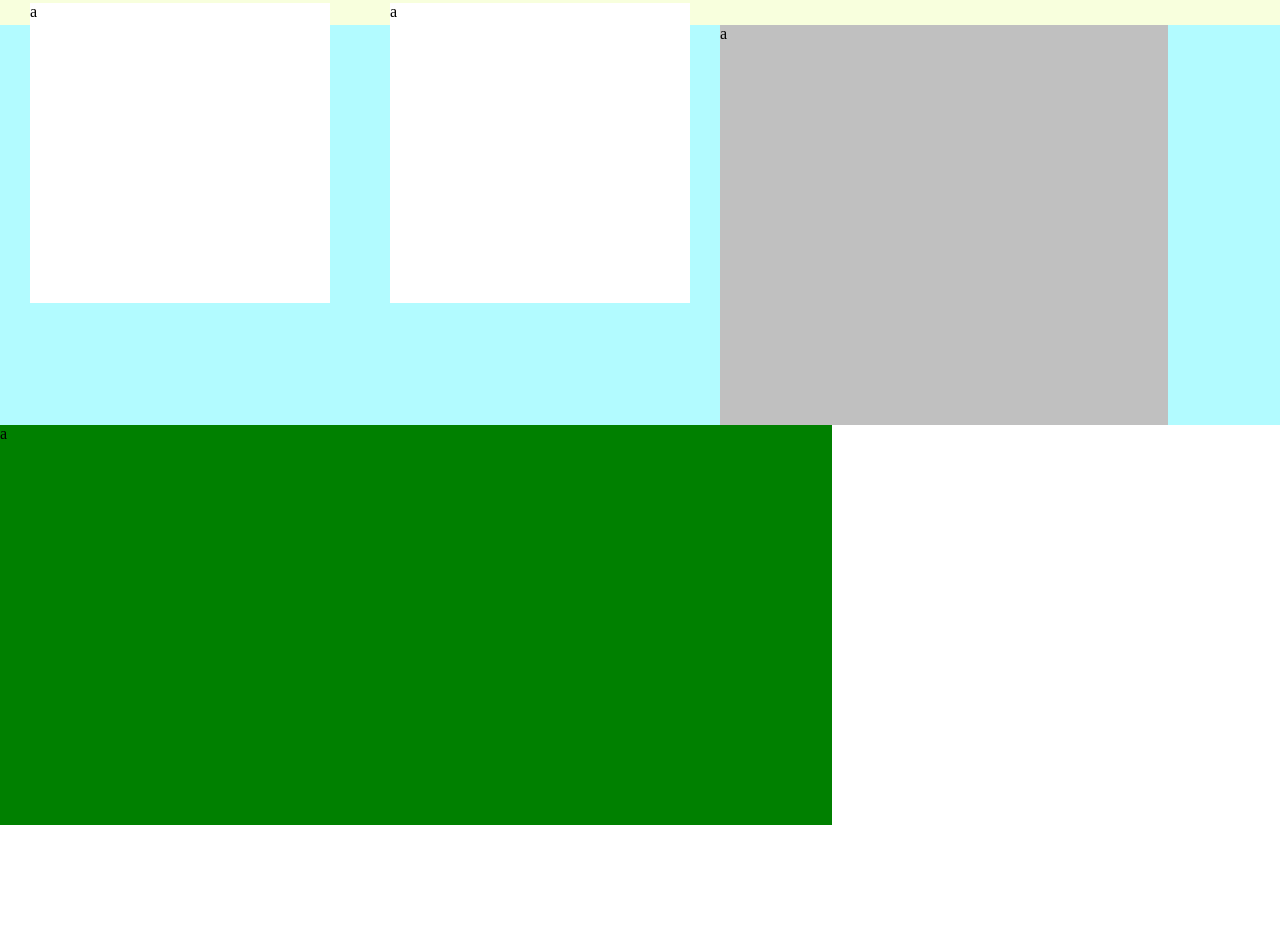
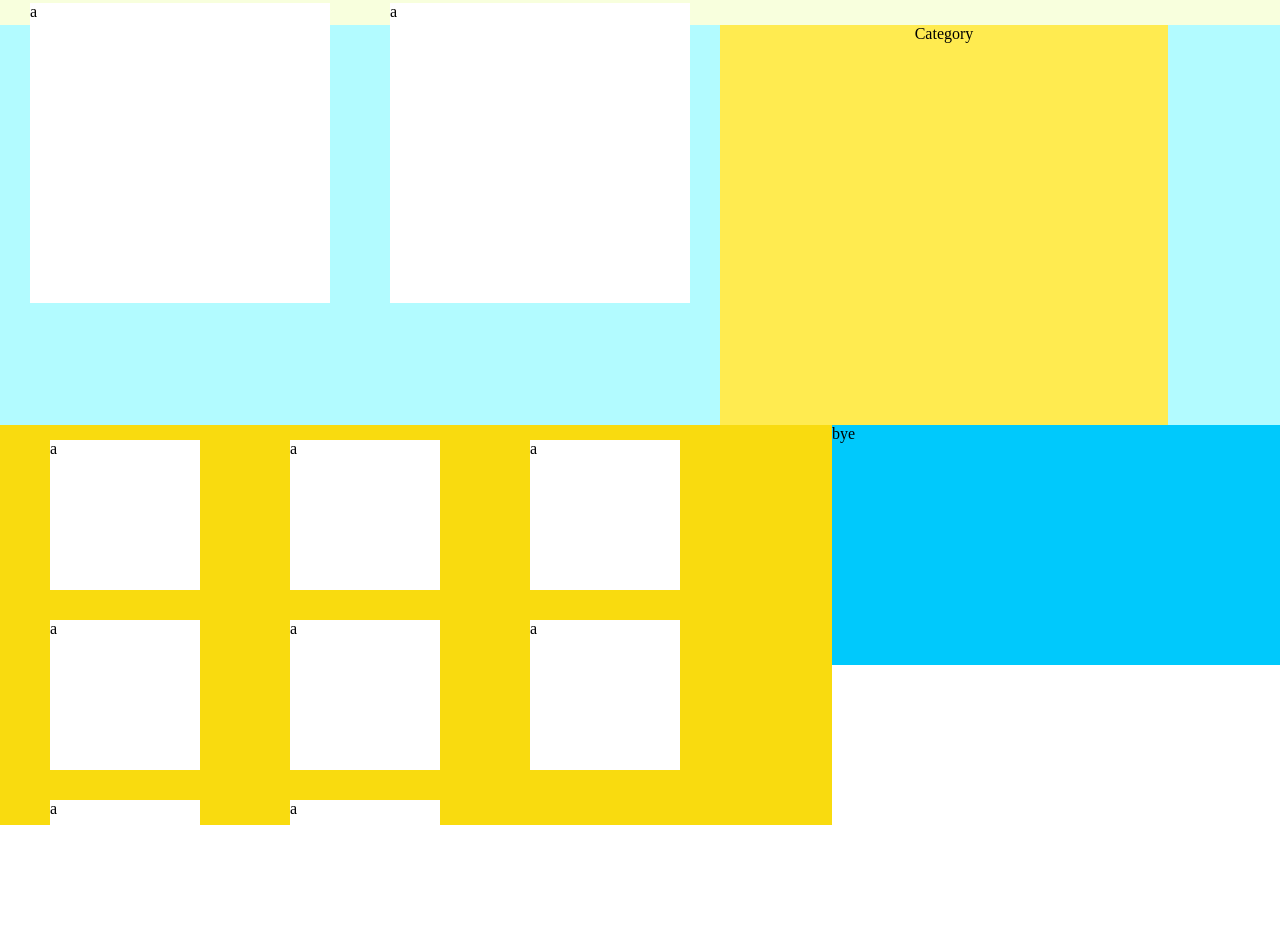
Before and after one commit to shreejal27/CodeFest, a plain HTML site: page index.html in a window 1280 px wide. Shown: the part 935-1885 px from the top of the page. Before the commit the page ends 1760 px from the top, so only its background shows below. Drawn offline with Linux system fonts and the light colour scheme.

Commit message:
categorychildboxes

```diff
--- a/index.css
+++ b/index.css
@@ -57,13 +57,27 @@ p {
   height: 100%;
   width: 35%;
   float: left;
-  background-color: silver;
-
+  background-color: #FFEB50;
+  text-align: center;
 }
-
 .categoryright {
   height: 100%;
   width: 65%;
- float: left;
-  background-color: green;
+  float: left;
+  background-color: #F9DB0F;
 }
+
+.categoryrightChild{
+  height: 150px;
+  width: 150px;
+  margin: 15px 40px;
+  margin-left: 50px;
+  float: left;
+  background-color: white;
+}
+
+footer{
+  height: 30%;
+  width: 100%;
+  background-color: #00c9fc;
+}
--- a/index.html
+++ b/index.html
@@ -26,9 +26,20 @@
       <div class="trendingboxChild">a</div>
     </div>
     <div class="category">
-      <div class="categoryleft">a</div>
-      <div class="categoryright">a</div>
+      <div class="categoryleft">
+        <span>Category</span>
+      </div>
+      <div class="categoryright">
+        <div class="categoryrightChild">a</div>
+        <div class="categoryrightChild">a</div>
+        <div class="categoryrightChild">a</div>
+        <div class="categoryrightChild">a</div>
+        <div class="categoryrightChild">a</div>
+        <div class="categoryrightChild">a</div>
+        <div class="categoryrightChild">a</div>
+        <div class="categoryrightChild">a</div>
+      </div>
     </div>
-    <footer></footer>
+    <footer>bye</footer>
   </body>
 </html>
```
